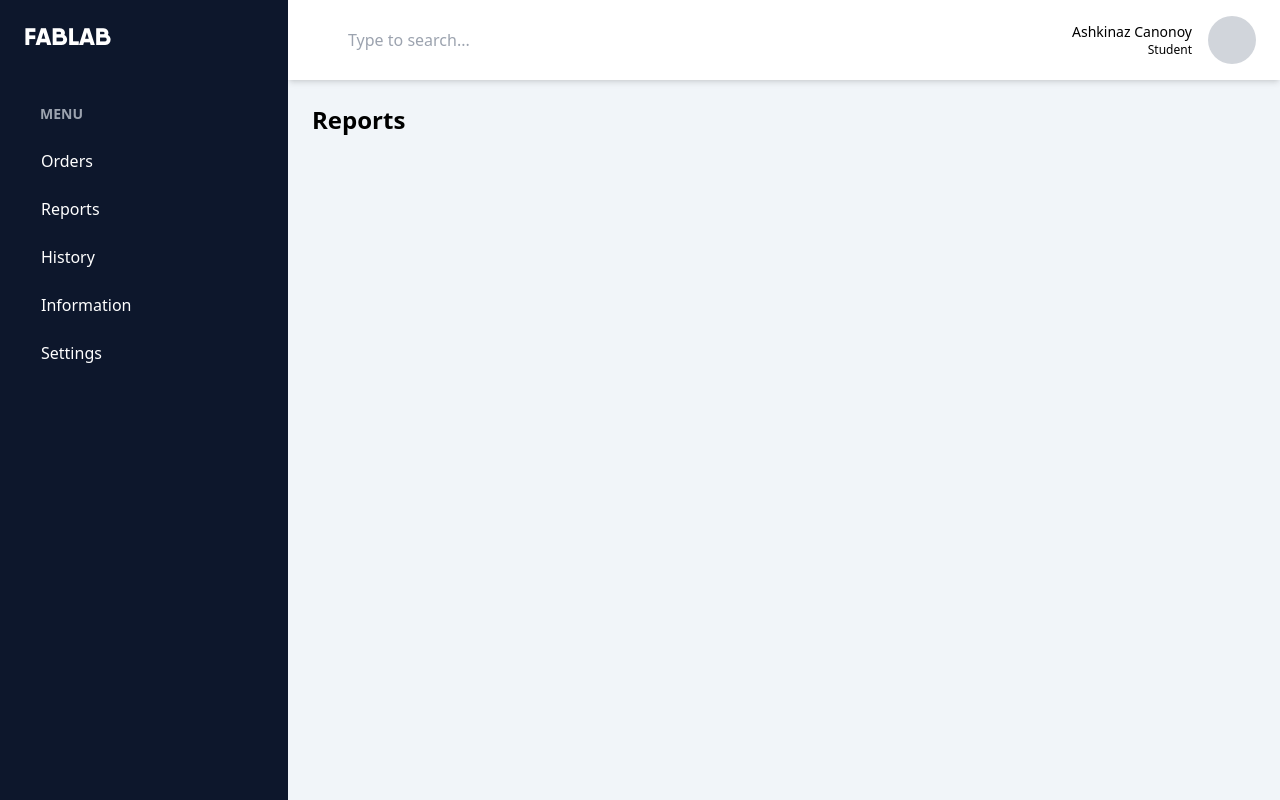
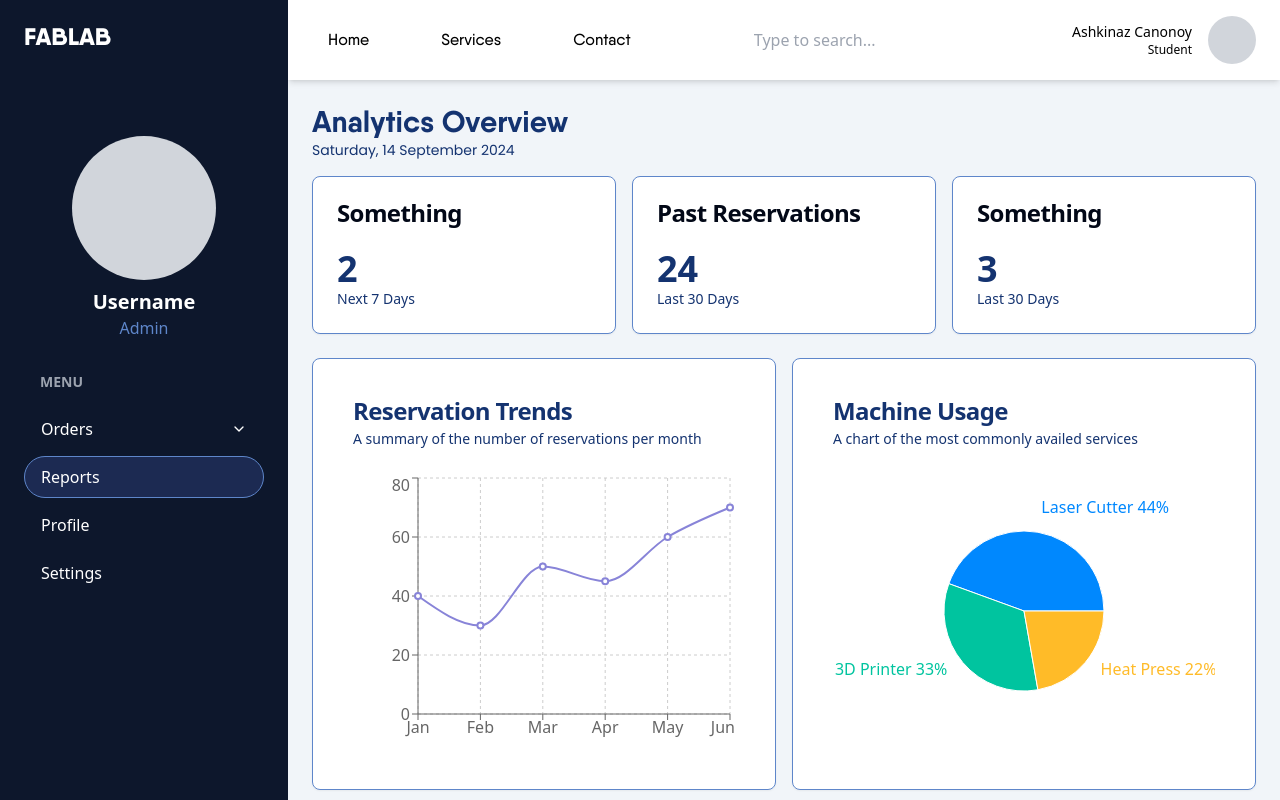
Before and after one commit to Marieee08/RESOLAB, a Next.js app: page /dashboard/admin/reports in a window 1280 px wide. Built offline with nearby package versions, Linux system fonts and the light colour scheme.

Commit message:
imported the dashboard admin changes

```diff
--- a/src/app/dashboard/admin/page.tsx
+++ b/src/app/dashboard/admin/page.tsx
@@ -2,11 +2,15 @@
 import React, { useState } from 'react';
 import Link from 'next/link';
 import EditableCalendar from '@/components/custom/editcalendar';
+import { format } from 'date-fns';
 
 
 const DashboardAdmin = () => {
   const [sidebarOpen, setSidebarOpen] = useState(false);
   const [orderDropdownOpen, setOrderDropdownOpen] = useState(false);
+  const today = new Date();
+  const formattedDate = format(today, 'EEEE, dd MMMM yyyy');
+
 
   return (
     <div className="flex h-screen overflow-hidden bg-[#f1f5f9]">
@@ -32,7 +36,7 @@ const DashboardAdmin = () => {
               <li>
                 <button
                   onClick={() => setOrderDropdownOpen(!orderDropdownOpen)}
-                  className="group relative flex w-full items-center justify-between gap-2.5 rounded-full py-2 px-4 font-medium text-white border border-transparent hover:bg-[#1c2a52] hover:border-[#5e86ca]"
+                  className="group relative flex w-full items-center justify-between gap-2.5 rounded-full py-2 px-4 font-medium text-white border bg-[#1c2a52] border-[#5e86ca]"
                 >
                   <span>Orders</span>
                   {/* Dropdown arrow */}
@@ -51,14 +55,26 @@ const DashboardAdmin = () => {
                 </button>
               </li>
               {orderDropdownOpen && (
-                <li className="ml-6">
-                  <Link href="/dashboard-admin/history" className="group relative flex items-center gap-2.5 rounded-full py-2 px-4 font-medium text-gray-400 hover:text-white">
-                    History
-                  </Link>
-                </li>
+                <>
+                  <li className="ml-6">
+                    <Link href="/dashboard/admin" className="group relative flex items-center gap-2.5 rounded-full py-2 px-4 font-medium text-gray-400 hover:text-white">
+                      General
+                    </Link>
+                  </li>
+                  <li className="ml-6">
+                    <Link href="/dashboard/admin/history" className="group relative flex items-center gap-2.5 rounded-full py-2 px-4 font-medium text-gray-400 hover:text-white">
+                      History
+                    </Link>
+                  </li>
+                  <li className="ml-6">
+                    <Link href="/dashboard/admin/history" className="group relative flex items-center gap-2.5 rounded-full py-2 px-4 font-medium text-gray-400 hover:text-white">
+                      Users
+                    </Link>
+                  </li>
+                </>
               )}
               <li>
-                <Link href="/dashboard-admin/reports" className="group relative flex items-center gap-2.5 rounded-full py-2 px-4 font-medium text-white border border-transparent hover:bg-[#1c2a52] hover:border-[#5e86ca]">
+                <Link href="/dashboard/admin/reports" className="group relative flex items-center gap-2.5 rounded-full py-2 px-4 font-medium text-white border border-transparent hover:bg-[#1c2a52] hover:border-[#5e86ca]">
                   Reports
                 </Link>
               </li>
@@ -79,6 +95,9 @@ const DashboardAdmin = () => {
 
 
 
+
+
+
       {/* Main Content */}
       <div className="relative flex flex-1 flex-col overflow-y-auto overflow-x-hidden">
         {/* Header */}
@@ -91,6 +110,17 @@ const DashboardAdmin = () => {
               >
                 Menu
               </button>
+            </div>
+            <div className="flex space-x-6 lg:space-x-10">
+            <Link href="/" className="font-qanelas1 text-black px-4 py-2 rounded-full hover:bg-[#d5d7e2] transition duration-300">
+              Home
+            </Link>
+            <Link href="/services/user" className="font-qanelas1 text-black px-4 py-2 rounded-full hover:bg-[#d5d7e2] transition duration-300">
+              Services
+            </Link>
+            <Link href="/contact" className="font-qanelas1 text-black px-4 py-2 rounded-full hover:bg-[#d5d7e2] transition duration-300">
+              Contact
+            </Link>
             </div>
             <div className="hidden sm:block">
               <form action="#" method="POST">
@@ -113,10 +143,12 @@ const DashboardAdmin = () => {
           </div>
         </header>
 
+
         {/* Main */}
         <main>
           <div className="mx-auto max-w-screen-2xl p-4 md:p-6 2xl:p-10">
-          <h2 className="text-2xl font-bold mb-4">Dashboard</h2>
+          <h2 className="text-[#143370] text-3xl font-bold font-qanelas3">Dashboard</h2>
+          <p className="text-sm text-[#143370] mb-4 font-poppins1">{formattedDate}</p>
           <EditableCalendar />
             <div className="bg-white p-6 rounded-3xl shadow-lg mt-6">
               <h3 className="text-xl font-semibold mb-4">Recent Orders</h3>
@@ -178,6 +210,8 @@ const DashboardAdmin = () => {
                         </tr>
 
 
+
+
                         <tr>
                         <td className="px-6 py-4 whitespace-nowrap">
                                 <div className="flex items-center">
@@ -220,6 +254,8 @@ const DashboardAdmin = () => {
                                 <a href="#" className="ml-2 text-red-600 hover:text-red-900">Review</a>
                             </td>
                         </tr>
+
+
 
 
                         <tr>
@@ -267,6 +303,9 @@ const DashboardAdmin = () => {
 
 
 
+
+
+
                         <tr>
                             <td className="px-6 py-4 whitespace-nowrap">
                                 <div className="flex items-center">
@@ -310,6 +349,7 @@ const DashboardAdmin = () => {
                             </td>
                         </tr>
 
+
                         </tbody>
             </table>
               </div>
@@ -321,4 +361,5 @@ const DashboardAdmin = () => {
   );
 };
 
+
 export default DashboardAdmin;
--- a/src/app/dashboard/admin/reports/page.tsx
+++ b/src/app/dashboard/admin/reports/page.tsx
@@ -1,9 +1,50 @@
 "use client";
 import React, { useState } from 'react';
 import Link from 'next/link';
+import { Card, CardHeader, CardTitle, CardContent } from '@/components/ui/card';
+import {
+  LineChart,
+  Line,
+  XAxis,
+  YAxis,
+  CartesianGrid,
+  Tooltip,
+  ResponsiveContainer,
+  BarChart,
+  Bar,
+  PieChart,
+  Pie,
+  Cell
+} from 'recharts';
+import { format } from 'date-fns';
 
-const DashboardReport = () => {
+
+const DashboardAdmin = () => {
   const [sidebarOpen, setSidebarOpen] = useState(false);
+  const [orderDropdownOpen, setOrderDropdownOpen] = useState(false);
+  const today = new Date();
+  const formattedDate = format(today, 'EEEE, dd MMMM yyyy');
+
+
+  const reservationTrendsData = [
+    { month: 'Jan', reservations: 40 },
+    { month: 'Feb', reservations: 30 },
+    { month: 'Mar', reservations: 50 },
+    { month: 'Apr', reservations: 45 },
+    { month: 'May', reservations: 60 },
+    { month: 'Jun', reservations: 70 }
+  ];
+
+
+  const serviceBreakdownData = [
+    { name: 'Laser Cutter', value: 400 },
+    { name: '3D Printer', value: 300 },
+    { name: 'Heat Press', value: 200 }
+  ];
+
+
+  const COLORS = ['#0088FE', '#00C49F', '#FFBB28'];
+
 
   return (
     <div className="flex h-screen overflow-hidden bg-[#f1f5f9]">
@@ -18,28 +59,62 @@ const DashboardReport = () => {
           </button>
         </div>
         <nav className="mt-5 py-4 px-4 lg:mt-9 lg:px-6">
+        <div className="flex flex-col items-center py-8">
+        <span className="h-36 w-36 rounded-full bg-gray-300 mb-2"></span>
+          <h2 className="text-white text-xl font-bold">Username</h2>
+          <p className="text-[#5e86ca]">Admin</p>
+        </div>
           <div>
             <h3 className="mb-4 ml-4 text-sm font-semibold text-gray-400">MENU</h3>
             <ul className="mb-6 flex flex-col gap-1.5">
               <li>
-              <Link href="/dashboard-admin" className="group relative flex items-center gap-2.5 rounded-full py-2 px-4 font-medium text-white border border-transparent hover:bg-[#1c2a52] hover:border-[#5e86ca]">
-                Orders
+                <button
+                  onClick={() => setOrderDropdownOpen(!orderDropdownOpen)}
+                  className="group relative flex w-full items-center justify-between gap-2.5 rounded-full py-2 px-4 font-medium text-white border border-transparent hover:bg-[#1c2a52] hover:border-[#5e86ca]"
+                >
+                  <span>Orders</span>
+                  {/* Dropdown arrow */}
+                  <svg
+                    className={`w-4 h-4 transform transition-transform duration-300 ${orderDropdownOpen ? 'rotate-180' : ''}`}
+                    xmlns="http://www.w3.org/2000/svg"
+                    viewBox="0 0 24 24"
+                    fill="none"
+                    stroke="currentColor"
+                    strokeWidth="2"
+                    strokeLinecap="round"
+                    strokeLinejoin="round"
+                  >
+                    <polyline points="6 9 12 15 18 9" />
+                  </svg>
+                </button>
+              </li>
+              {orderDropdownOpen && (
+                <>
+                  <li className="ml-6">
+                    <Link href="/dashboard/admin" className="group relative flex items-center gap-2.5 rounded-full py-2 px-4 font-medium text-gray-400 hover:text-white">
+                      General
+                    </Link>
+                  </li>
+                  <li className="ml-6">
+                    <Link href="/dashboard/admin/history" className="group relative flex items-center gap-2.5 rounded-full py-2 px-4 font-medium text-gray-400 hover:text-white">
+                      History
+                    </Link>
+                  </li>
+                  <li className="ml-6">
+                    <Link href="/dashboard/admin/history" className="group relative flex items-center gap-2.5 rounded-full py-2 px-4 font-medium text-gray-400 hover:text-white">
+                      Users
+                    </Link>
+                  </li>
+                </>
+              )}
+              <li>
+                <Link href="/dashboard-admin/reports" className="group relative flex items-center gap-2.5 rounded-full py-2 px-4 font-medium text-white border bg-[#1c2a52] border-[#5e86ca]">
+                  Reports
                 </Link>
               </li>
               <li>
                 <Link href="/dashboard-admin" className="group relative flex items-center gap-2.5 rounded-full py-2 px-4 font-medium text-white border border-transparent hover:bg-[#1c2a52] hover:border-[#5e86ca]">
-                Reports
-              </Link>
-
-              </li>
-              <li>
-              <Link href="/dashboard-admin" className="group relative flex items-center gap-2.5 rounded-full py-2 px-4 font-medium text-white border border-transparent hover:bg-[#1c2a52] hover:border-[#5e86ca]">
-                History
-              </Link>
-              </li>
-              <li>
-              <Link href="/dashboard-admin" className="group relative flex items-center gap-2.5 rounded-full py-2 px-4 font-medium text-white border border-transparent hover:bg-[#1c2a52] hover:border-[#5e86ca]">
-                Information
+                  Profile
                 </Link>
               </li>
               <li>
@@ -51,6 +126,11 @@ const DashboardReport = () => {
           </div>
         </nav>
       </aside>
+
+
+
+
+
 
       {/* Main Content */}
       <div className="relative flex flex-1 flex-col overflow-y-auto overflow-x-hidden">
@@ -64,6 +144,17 @@ const DashboardReport = () => {
               >
                 Menu
               </button>
+            </div>
+            <div className="flex space-x-6 lg:space-x-10">
+            <Link href="/" className="font-qanelas1 text-black px-4 py-2 rounded-full hover:bg-[#d5d7e2] transition duration-300">
+              Home
+            </Link>
+            <Link href="/services/user" className="font-qanelas1 text-black px-4 py-2 rounded-full hover:bg-[#d5d7e2] transition duration-300">
+              Services
+            </Link>
+            <Link href="/contact" className="font-qanelas1 text-black px-4 py-2 rounded-full hover:bg-[#d5d7e2] transition duration-300">
+              Contact
+            </Link>
             </div>
             <div className="hidden sm:block">
               <form action="#" method="POST">
@@ -86,14 +177,114 @@ const DashboardReport = () => {
           </div>
         </header>
 
+
+        {/* Main */}
         <main>
           <div className="mx-auto max-w-screen-2xl p-4 md:p-6 2xl:p-10">
-          <h2 className="text-2xl font-bold mb-4">Reports</h2>
+          <h2 className="text-[#143370] text-3xl font-bold font-qanelas3">Analytics Overview</h2>
+          <p className="text-sm text-[#143370] mb-4 font-poppins1">{formattedDate}</p>
+          <div className="grid grid-cols-1 gap-4 md:grid-cols-2 xl:grid-cols-3 mb-4">
 
+             <Card className="bg-white shadow-sm transform hover:scale-105 transition-all duration-300 border border-[#5e86ca]">
+               <CardHeader>
+                 <CardTitle>Something</CardTitle>
+               </CardHeader>
+               <CardContent>
+                 <h2 className="text-4xl font-bold text-[#143370]">2</h2>
+                 <p className="text-sm text-[#143370]">Next 7 Days</p>
+               </CardContent>
+             </Card>
+
+
+
+
+             <Card className="bg-white shadow-sm transform hover:scale-105 transition-all duration-300 border border-[#5e86ca]">
+               <CardHeader>
+                 <CardTitle>Past Reservations</CardTitle>
+               </CardHeader>
+               <CardContent>
+                 <h2 className="text-4xl font-bold text-[#143370]">24</h2>
+                 <p className="text-sm text-[#143370]">Last 30 Days</p>
+               </CardContent>
+             </Card>
+
+
+
+
+             <Card className="bg-white shadow-sm transform hover:scale-105 transition-all duration-300 border border-[#5e86ca]">
+               <CardHeader>
+                 <CardTitle>Something</CardTitle>
+               </CardHeader>
+               <CardContent>
+                 <h2 className="text-4xl font-bold text-[#143370]">3</h2>
+                 <p className="text-sm text-[#143370]">Last 30 Days</p>
+               </CardContent>
+             </Card>
+           </div>
+           <div className="grid grid-cols-1 md:grid-cols-2 gap-4 mt-6">
+            {/* Reservation Trends Line Chart */}
+            <Card className="p-4 border border-[#5e86ca]">
+              <CardHeader>
+                <CardTitle className="text-[#143370]">Reservation Trends</CardTitle>
+                <p className="text-sm text-[#143370]">A summary of the number of reservations per month</p>
+              </CardHeader>
+              <CardContent className="h-[300px]">
+                <ResponsiveContainer width="100%" height="100%">
+                  <LineChart data={reservationTrendsData}>
+                    <CartesianGrid strokeDasharray="3 3" />
+                    <XAxis dataKey="month" />
+                    <YAxis />
+                    <Tooltip />
+                    <Line
+                      type="monotone"
+                      dataKey="reservations"
+                      stroke="#8884d8"
+                      strokeWidth={2}
+                    />
+                  </LineChart>
+                </ResponsiveContainer>
+              </CardContent>
+            </Card>
+
+
+            {/* Service Breakdown Pie Chart */}
+            <Card className="p-4 border border-[#5e86ca]">
+              <CardHeader>
+                <CardTitle className="text-[#143370]">Machine Usage</CardTitle>
+                <p className="text-sm text-[#143370]">A chart of the most commonly availed services</p>
+              </CardHeader>
+              <CardContent className="h-[300px]">
+                <ResponsiveContainer width="100%" height="100%">
+                  <PieChart>
+                    <Pie
+                      data={serviceBreakdownData}
+                      cx="50%"
+                      cy="50%"
+                      labelLine={false}
+                      outerRadius={80}
+                      fill="#8884d8"
+                      dataKey="value"
+                      label={({ name, percent }) => `${name} ${(percent * 100).toFixed(0)}%`}
+                    >
+                      {serviceBreakdownData.map((entry, index) => (
+                        <Cell
+                          key={`cell-${index}`}
+                          fill={COLORS[index % COLORS.length]}
+                        />
+                      ))}
+                    </Pie>
+                    <Tooltip />
+                  </PieChart>
+                </ResponsiveContainer>
+              </CardContent>
+            </Card>
+          </div>
           </div>
         </main>
       </div>
     </div>
   );
 };
-    export default DashboardReport;
+
+
+export default DashboardAdmin;
```
Lines whose indentation alone changed are shown as unchanged.
